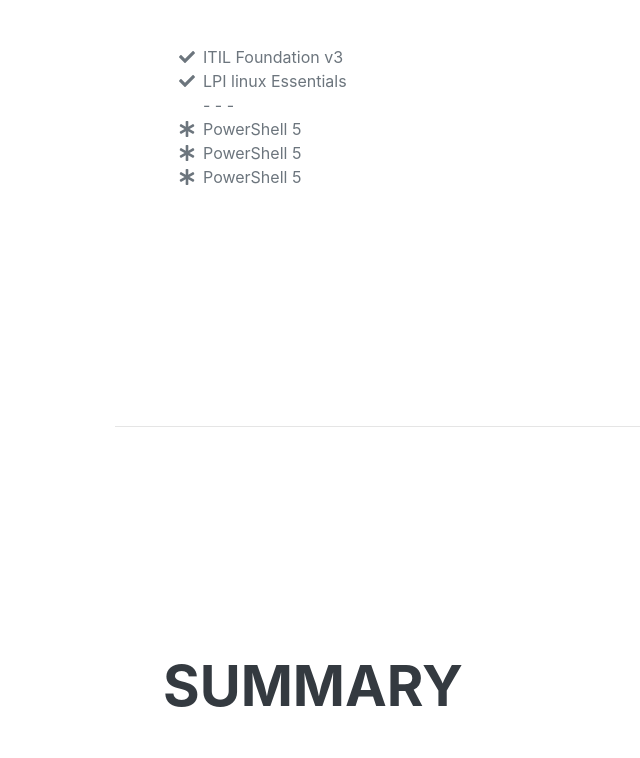
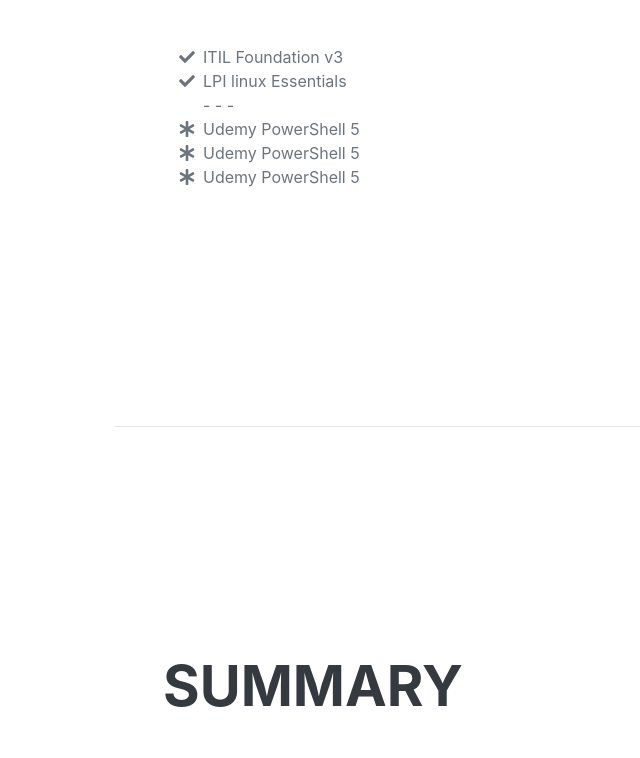
Before and after one commit to robertrodriguezjr70/aboutrobertrodriguez.com, a plain HTML site: page index.html in a window 1280 px wide. Shown: the part 2724-3482 px from the top of the page, without its empty margins (157-797 px from the left). Drawn offline with nearby package versions, Linux system fonts and the light colour scheme; files whose address does not match are found by name; a web font is replaced by a local one.

Commit message:
Update index.html

```diff
--- a/index.html
+++ b/index.html
@@ -142,15 +142,15 @@
                          </li>
                          <li>
                             <span class="fa-li"><i class="fas fa-asterisk"></i></span>
-                           PowerShell 5
+                           Udemy PowerShell 5
                         </li>
                          <li>
                             <span class="fa-li"><i class="fas fa-asterisk"></i></span>
-                           PowerShell 5
+                           Udemy PowerShell 5
                         </li>
                          <li>
                             <span class="fa-li"><i class="fas fa-asterisk"></i></span>
-                           PowerShell 5
+                           Udemy PowerShell 5
                         </li>
                     </ul>
 
```
